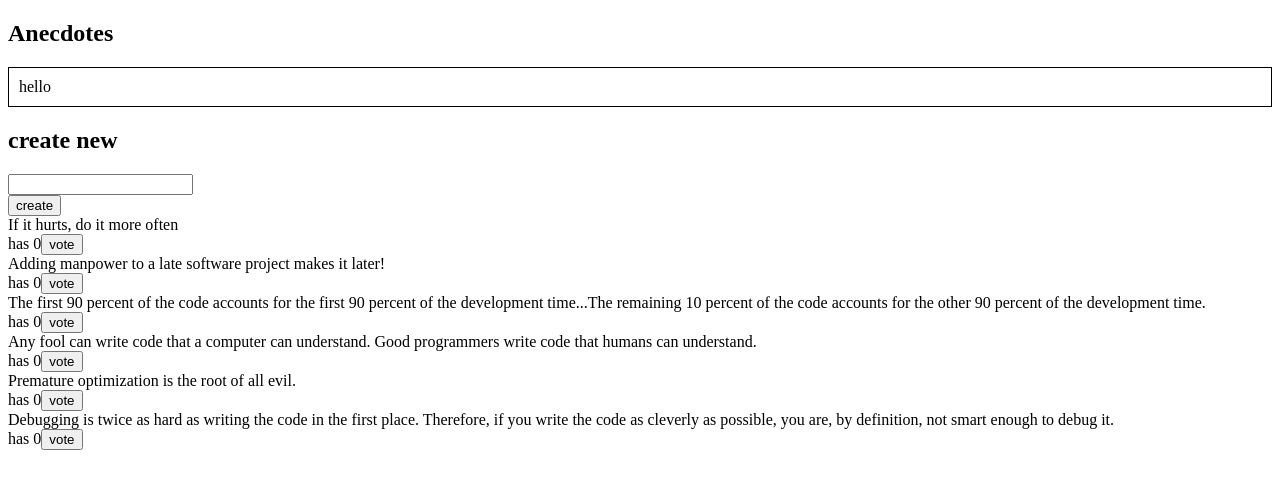
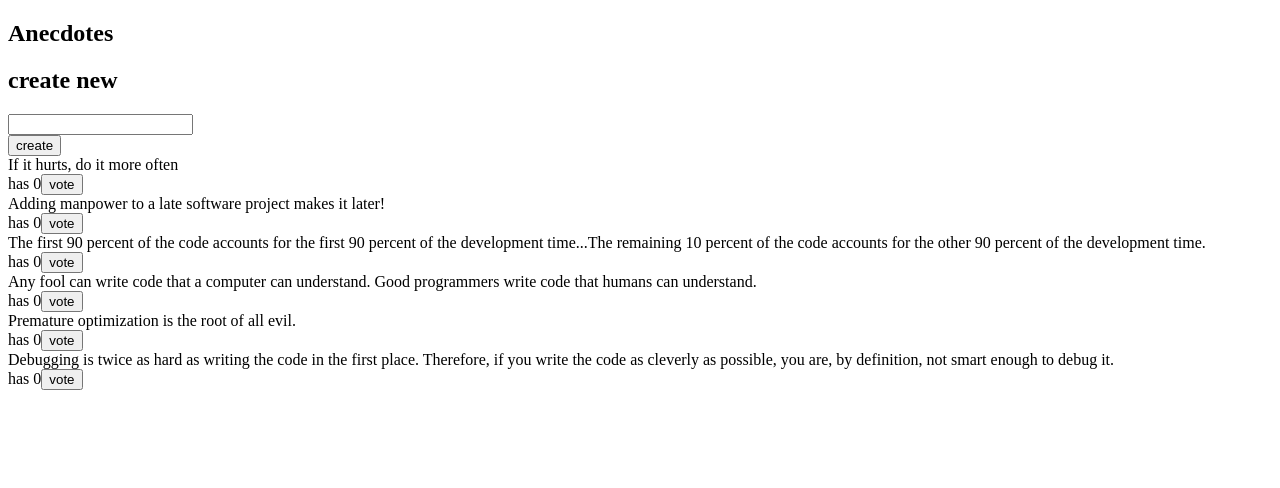
Before and after one commit to FaizAlamDev/part6, a JavaScript app in the folder redux-anecdotes/: page / in a window 1280 px wide. Shown: the top 488 px of the page. Built offline with nearby package versions, Linux system fonts and the light colour scheme; the HTML template or start-up script is replaced by a standard one.

Commit message:
Exercise 6.11
took 2 hours

```diff
--- a/redux-anecdotes/src/components/AnecdoteForm.js
+++ b/redux-anecdotes/src/components/AnecdoteForm.js
@@ -1,5 +1,9 @@
 import { useDispatch } from 'react-redux'
 import { createAnecdote } from '../reducers/anecdoteReducer'
+import {
+	removeNotification,
+	setNotification,
+} from '../reducers/notificationReducer'
 
 const AnecdoteForm = () => {
 	const dispatch = useDispatch()
@@ -9,6 +13,10 @@ const AnecdoteForm = () => {
 		const content = e.target.anecdote.value
 		e.target.anecdote.value = ''
 		dispatch(createAnecdote(content))
+		dispatch(setNotification(`you created anecdote '${content}'`))
+		setTimeout(() => {
+			dispatch(removeNotification())
+		}, 5000)
 	}
 
 	return (
--- a/redux-anecdotes/src/components/AnecdoteList.js
+++ b/redux-anecdotes/src/components/AnecdoteList.js
@@ -1,5 +1,9 @@
 import { useSelector, useDispatch } from 'react-redux'
 import { vote } from '../reducers/anecdoteReducer'
+import {
+	removeNotification,
+	setNotification,
+} from '../reducers/notificationReducer'
 
 const AnecdoteList = () => {
 	const anecdotes = useSelector(({ anecdotes }) =>
@@ -12,6 +16,19 @@ const AnecdoteList = () => {
 		dispatch(vote(id))
 	}
 
+	const notify = (id) => {
+		const anecdote = anecdotes.find((anec) => id === anec.id)
+		dispatch(setNotification(`you voted '${anecdote.content}'`))
+		setTimeout(() => {
+			dispatch(removeNotification())
+		}, 5000)
+	}
+
+	const onclick = (id) => {
+		addVote(id)
+		notify(id)
+	}
+
 	return (
 		<div>
 			{anecdotes.map((anecdote) => (
@@ -19,7 +36,7 @@ const AnecdoteList = () => {
 					<div>{anecdote.content}</div>
 					<div>
 						has {anecdote.votes}
-						<button onClick={() => addVote(anecdote.id)}>
+						<button onClick={() => onclick(anecdote.id)}>
 							vote
 						</button>
 					</div>
--- a/redux-anecdotes/src/components/Notification.js
+++ b/redux-anecdotes/src/components/Notification.js
@@ -7,6 +7,7 @@ const Notification = () => {
 		padding: 10,
 		borderWidth: 1,
 	}
+
 	if (notification !== null) {
 		return <div style={style}>{notification}</div>
 	}
--- a/redux-anecdotes/src/reducers/notificationReducer.js
+++ b/redux-anecdotes/src/reducers/notificationReducer.js
@@ -2,13 +2,17 @@ import { createSlice } from '@reduxjs/toolkit'
 
 const notificationSlice = createSlice({
 	name: 'notification',
-	initialState: 'hello',
+	initialState: null,
 	reducers: {
-		notification(state, action) {
+		setNotification(state, action) {
 			const msg = action.payload
-			state.notification = msg
+			return msg
+		},
+		removeNotification(state, action) {
+			return null
 		},
 	},
 })
 
+export const { setNotification, removeNotification } = notificationSlice.actions
 export default notificationSlice.reducer
```
